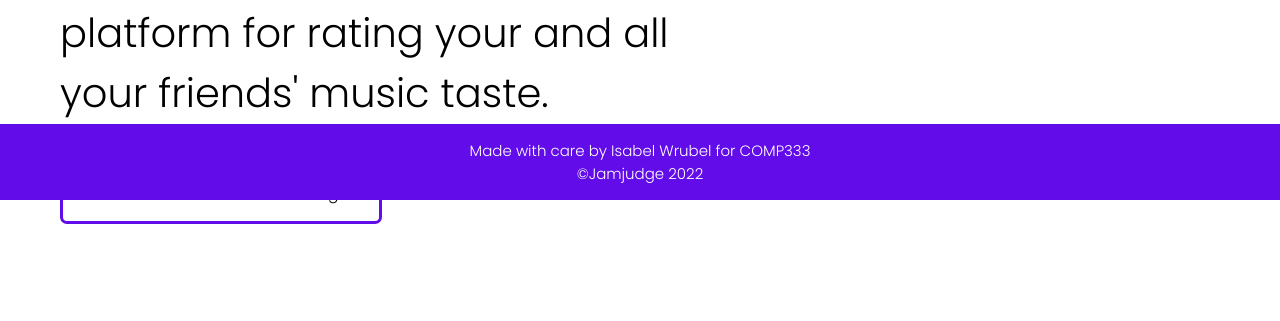
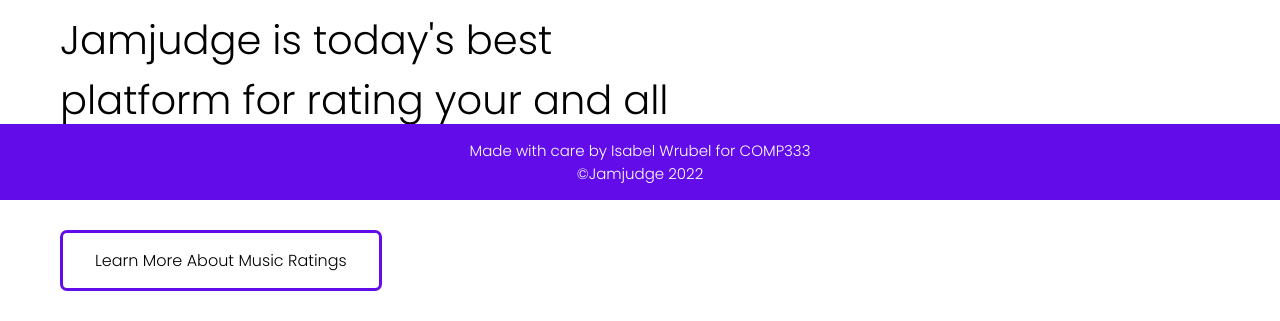
Before and after one commit to izzywrubel/COMP333-project-1, a plain HTML site: page index.html in a window 1280 px wide. Shown: the part 600-921 px from the top of the page. Before the commit the page ends 854 px from the top, so only its background shows below. Drawn offline with Linux system fonts and the light colour scheme.

```diff
--- a/style.css
+++ b/style.css
@@ -82,10 +82,8 @@ body {
 }
 
 .home-section {
-    padding-top: 1vw;
     position: relative;
-    /* top: 50%;
-    transform: translateY(-50%); */
+    top: 10%;
     text-align: left;
 }
 
```
